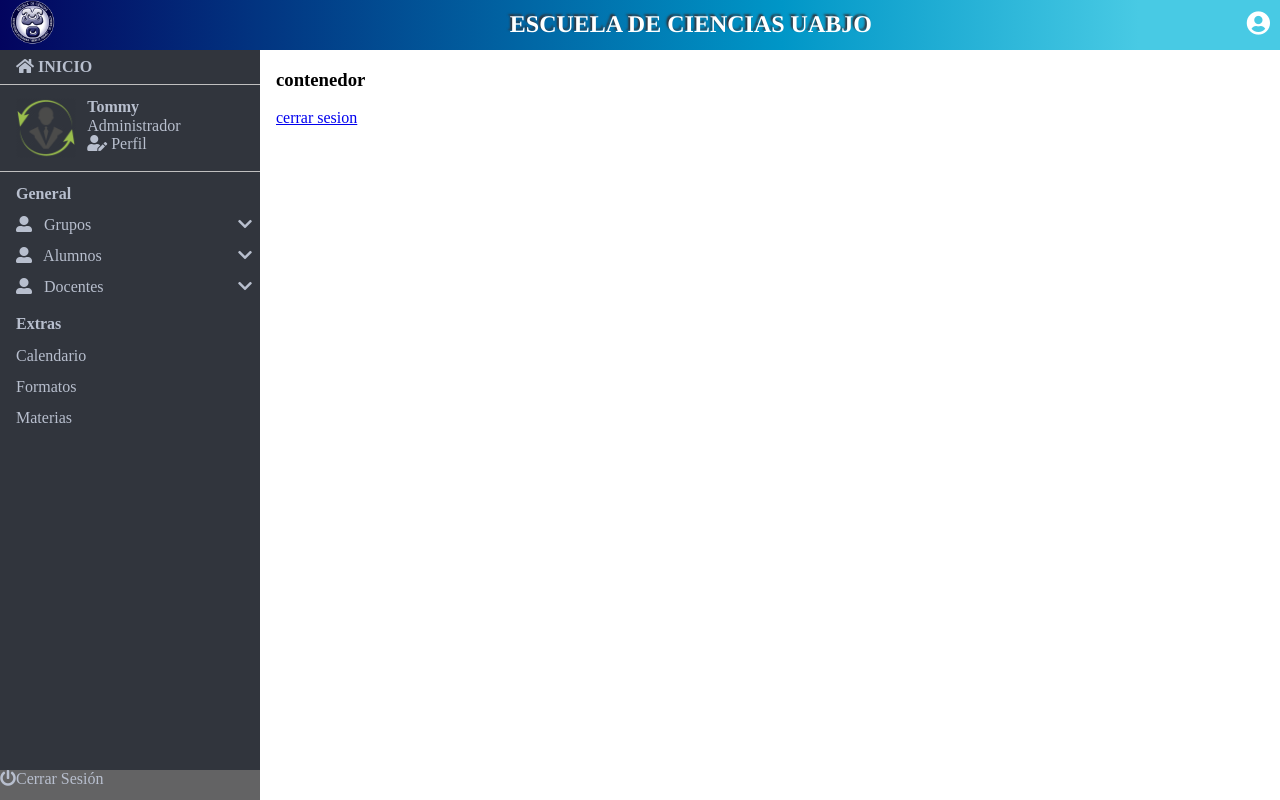
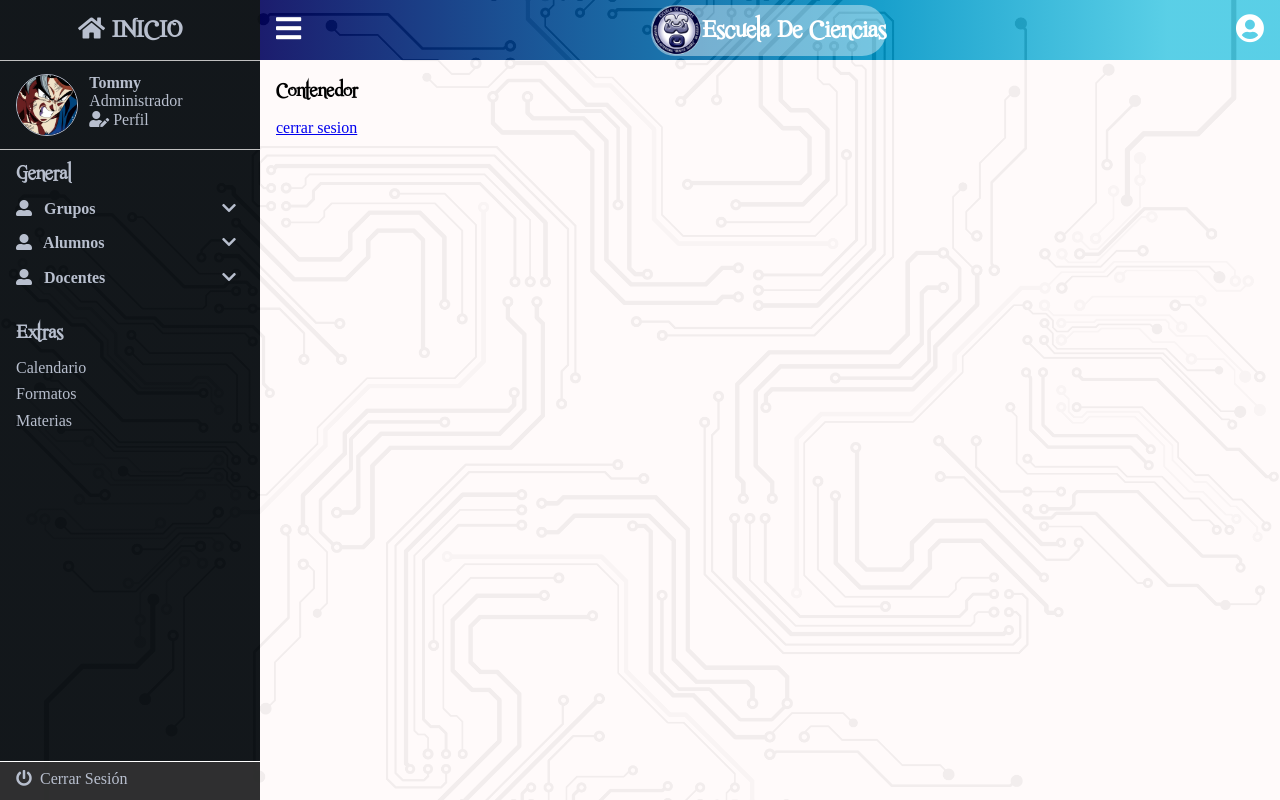
Before and after one commit to Thomas-jpg/computacion, a PHP site: page /views/administrativo/index.php in a window 1280 px wide. Run offline with PHP 8.4, Linux system fonts and the light colour scheme.

Commit message:
se mejoraron los estilos del layaout

```diff
--- a/css/estilos.css
+++ b/css/estilos.css
@@ -1,3 +1,19 @@
+body{
+    background-image: url(../img/circuito2.png);
+    background-size: 100%;
+    background-position: center;
+    background-repeat: repeat-y;
+}
+/* variables */
+:root{
+    --colorIcons: #ffffff;
+    --navTextColor:rgb(184, 191, 206);
+}
+/* fuente para titulos */
+@font-face{
+    src: url(../fonts/romance_fatal_serif/romance_fatal_serif_JC_Fonts.ttf);
+    font-family: 'titulos';
+}
 /*creacion del grid*/
 .gridHeader{
     grid-area: gridHeader;
@@ -6,6 +22,7 @@
     grid-area: gridMenu;
     overflow-x: hidden;
     width: 260px;
+    background: rgba(3, 71, 119,.8);
 }
 .Container{
     grid-area: gridContainer;
@@ -16,10 +33,10 @@
     height: 100vh;
     display: grid;
     grid-template-columns: 260px auto;
-    grid-template-rows: 50px auto;
+    grid-template-rows: 60px auto;
     column-gap: 0px;
     row-gap: 0px;
-    grid-template-areas: "gridHeader gridHeader"
+    grid-template-areas: "gridMenu gridHeader"
                         "gridMenu gridContainer" ;
 }
 .show{
@@ -30,58 +47,44 @@
 }
 /*creacion del grid*/
 /*seccion del header*/
-header{
-    width: 100%;
-    height: 50px;
-    overflow-x: hidden;
-    overflow-y: hidden;
-    position: relative;
+.gridHeader{
+    background: rgb(3,4,94);
+    background: -moz-linear-gradient(90deg, rgba(3,4,94,.9) 0%, rgba(0,150,199,0.9) 61%, rgba(72,202,228,.9) 89%);
+    background: -webkit-linear-gradient(90deg, rgba(3,4,94,.9) 0%, rgba(0,150,199,.9) 61%, rgba(72,202,228,.9) 89%);
+    background: linear-gradient(90deg, rgba(3,4,94,.9) 0%, rgba(0,150,199,.9) 61%, rgba(72,202,228,.9) 89%);
 }
-.blue_bg{
-    width: 100%;
+.header{
     height: 100%;
-    background: url(../img/portada1.png);
-    background-size: cover;
-    background-color: dodgerblue;
-
+    padding-left: 1em;
+    padding-right: 1em;
+    display: flex;
+    justify-content: space-between;
+    align-items: center;
 }
-.white_bg{
-    width: 100%;
+.spanMenu,
+.btnPerfil{
+    color: var(--colorIcons);
+    font-size: 1.8em;
+}
+/* .spanMenu{
+    display: none;
+} */
+.ciencias{
+    display: flex;
+    align-items: center;
+    height: 85%;
+    border-radius: 1.5em;
+    background-color: rgba(255,255,255,.4);
+}
+.ciencias img{
     max-height: 100%;
-    display: flex;
-    background: rgb(3,4,94);
-    background: -moz-linear-gradient(90deg, rgba(3,4,94,1) 0%, rgba(0,150,199,1) 61%, rgba(72,202,228,1) 89%);
-    background: -webkit-linear-gradient(90deg, rgba(3,4,94,1) 0%, rgba(0,150,199,1) 61%, rgba(72,202,228,1) 89%);
-    background: linear-gradient(90deg, rgba(3,4,94,1) 0%, rgba(0,150,199,1) 61%, rgba(72,202,228,1) 89%);
-    position: absolute;
-    bottom: 0;
-    align-items: center;
-    justify-content: space-between;
-    z-index: 1;
+    object-fit: contain;
 }
-.white_bg > h1{
-    color: white;
-    margin-left: 80px;
-    font-family: 'cursive,Times New Roman', Times, serif;
+.ciencias h1{
+    font-family: 'titulos',cursive,serif;
     font-size: 1.5em;
-    text-transform: uppercase;
-    text-shadow: #31353d -2px -2px 2px;
-}
-.white_bg > .btnPerfil{
-    font-size: 1.5em;
-    color: white;
-    height: fit-content;
-    margin-right: 10px;
-}
-.white_bg #spanMenu{
-    display: none;
-    font-size: 1.5em;
-    color: white;
-    height: fit-content;
-    margin-left: 10px;
-}
-.white_bg .logoHeader{
-    margin-left: 10px;
+    text-transform: capitalize;
+    color: var(--colorIcons);
 }
 /*seccion del header*/
 /*seccion del nav*/
@@ -90,122 +93,150 @@ header{
     width: 100%;
     height: 100%;
     position: relative;
-    background-color: #31353d;
+    background: rgb(15,14,14);
+    background: linear-gradient(90deg, rgba(15,14,14,.9) 100%, rgba(31,28,28,.9) 100%);
     overflow: hidden;
 }
 .sidebar a{
-    color:rgb(184, 191, 206);
+    color:var(--navTextColor);
+    padding-bottom: 0.5em;
     text-decoration: none;
-    transition: all 0.2s ease-in;
-    padding-top: 0.8em;
+    transition: color 0.2s;
 }
 .sidebar a:hover{
-    color: #fffff0;
+    color: var(--colorIcons);
 }
 .sidebar .sidebar-content{
-    width: 100%;
-    height: 100%;
     overflow-y: auto;
 }
-.sidebar .sidebar-content .inicio{
-    width: 100%;
-    padding-top: 0.5em;
-    padding-bottom: 0.5em;
+.sidebar-content .inicio{
+    display: flex;
+    height: 60px;
+    justify-content: center;
+    align-items: center;
+    border-bottom: 1px solid#c0c0c0;
+}
+.inicio > a{
+    font-family: 'titulos','Times New Roman', Times, serif;
+    text-transform: uppercase;
+    font-weight: bold;
+    padding-bottom: initial;
+    font-size: 1.5em;
+}
+/*area info usuario*/
+.sidebar-header{
+    padding-top: 0.8em;
+    padding-bottom: 0.8em;
+    padding-left: 1em;
     border-bottom: 1px solid#c0c0c0;
     overflow-x: hidden;
 }
-.sidebar-content .inicio > a{
-    text-transform: uppercase;
-    font-weight: bold;
-    font-size: 1em;
-    margin-left: 1em;
-}
-/*area info usarip*/
-.sidebar .sidebar-content .sidebar-header{
-    width: 100%;
-    padding-top: 0.8em;
-    padding-bottom: 0.8em;
-    border-bottom: 1px solid#c0c0c0;
-    overflow-x: hidden;
-}
-.sidebar .sidebar-content .sidebar-header .img-user{
-    float: left;
-    margin-left: 1em;
-    margin-right: 0.7em;
+.sidebar-header .img-user{
     width: 60px;
     height: 60px;
-    border-radius: 2px;
+    float: left;
+    margin-right: 0.7em;
+    border: 1px solid var(--navTextColor);
+    border-radius: 2em;
 }
-.sidebar .sidebar-content .sidebar-header .img-user >img{
-    object-fit: cover;
+.img-user > img{
     width: 100%;
     height: 100%;
+    border-radius: 2em;
+    object-fit: cover;
 }
-.sidebar .sidebar-content .sidebar-header .info-user{
+.sidebar-header .info-user{
     float: left;
 }
-.sidebar .sidebar-content .sidebar-header .info-user >span{
-    color: rgb(184, 191, 206);
+.info-user >span{
+    color: var(--navTextColor);
     display: block;
 }
 /*area del menu*/
-.sidebar .sidebar-content .sidebar-menu{
-    width: 100%;
+.sidebar-menu{
     padding-top: 0.8em;
+    padding-left: 1em;
+    padding-right: 1em;
     padding-bottom: 30px;
-    color: rgb(184, 191, 206);
+    color: var(--navTextColor);
+    overflow-x: hidden;
 }
-.sidebar .sidebar-content .sidebar-menu .menu-header > span{
+.sidebar-menu .menu-header{
+    font-family: 'titulos','Times New Roman', Times, serif;
     font-weight: bold;
-    font-size: 1em;
-    margin-left: 1em;
+    font-size: 1.2em;
+    padding-bottom: 0.8em;
 }
-.sidebar .sidebar-content .sidebar-menu ul{
+.sidebar-menu ul{
     list-style: none;
     padding: 0;
     margin: 0;
 }
-.sidebar .sidebar-content .sidebar-menu .dropdown{
-    width: 100%;
-}
-.sidebar .sidebar-content .sidebar-menu .dropdown > a{
-    width: 100%;
+.sidebar-menu .dropdown > a{
     display: flex;
     justify-content: space-between;
+    padding-bottom: 1em;
+    font-weight: bold;
 }
-.sidebar .sidebar-content .sidebar-menu .dropdown > a i{
+.dropdown > a i{
     padding-right: 0.5em;
+}
+.dropdown .submenu{
+    display: none;
     padding-left: 1em;
+    padding-bottom: 1em;
+    position: relative;
 }
-.sidebar .sidebar-content .sidebar-menu .dropdown .submenu{
-    background-color: #3a3f48;
+.submenu li{
+    padding-bottom: 1em;
+}
+.submenu li::before{
+    content: "";
+    position: absolute;
+    display: block;
     width: 100%;
-    padding-bottom: 10px;
-    display: none;
+    height: 2.1em;
+    background-color: rgba(255, 250, 250,1);
+    transform: translateX(100%);
+    transition: transform 0.4s;
+    border-radius: 0.8em 0 0 0.8em;
 }
-.sidebar .sidebar-content .sidebar-menu .dropdown .submenu ul li{
+.submenu li:hover::before{
+    transform: translateX(0);
+}
+.submenu .mostrarContenedor{
     position: relative;
-    padding: 10px 0 0px 2em;
+    top:0.3em;
+    left: 0.3em;
+    z-index: 10;
 }
-
-
-.sidebar .sidebar-content .sidebar-menu .extras{
-    width: 100%;
-    padding-top: 0.8em;
-}
-.sidebar .sidebar-content .sidebar-menu .extras a{
-    margin-left: 1em;
+.sidebar-menu .extras{
+    padding-bottom: 0.5em;
 }
 /*footer del nav*/
-.sidebar .sidebar-footer{
+.sidebar-footer{
+    height: 30px;
     width: 100%;
-    height: 30px;
     position: absolute;
     bottom: 0;
-    overflow-x: hidden;
-    background-color: rgba(105, 105, 105, .9);
+    border-top: 1px solid var(--colorIcons);
+    padding-left: 1em;
+    padding-top: 0.5em;
+    background-color: rgba(50, 50, 50, .9);
 }
-
+.sidebar-footer i{
+    margin-right: 0.5em;
+}
+/* sección del container */
+.container{
+    padding-left: 1em;
+    background-color: rgba(255, 250, 250, .95);
+}
+.title{
+    text-transform: capitalize;
+    font-family: 'titulos','Times New Roman', Times, serif;
+}
+/* fin seccion del contenedor */
 /*medias querys*/
 @media screen and (max-width: 768px){
     .grid-container{
--- a/views/administrativo/index.php
+++ b/views/administrativo/index.php
@@ -15,15 +15,16 @@
 <body>
     <div class="grid-container">
         <div class="gridHeader">
-            <header>
-                <div class="blue_bg"></div>
-                <div class="white_bg">
-                    <div id="spanMenu">
-                        <i class="fas fa-bars"></i>
-                    </div>
-                    <div class="logoHeader"><img src="../../img/logo_ciencias.png" alt="Escuela de Ciencias" width="45px" height="45px"></div>
-                    <h1>Escuela de Ciencias UABJO</h1>
-                    <div class="btnPerfil"><i class="fas fa-user-circle"></i></div>
+            <header class="header">
+                <div id="spanMenu" class="spanMenu">
+                    <i class="fas fa-bars"></i>
+                </div>
+                <div class="ciencias">
+                    <img src="../../img/logo_ciencias.png" alt="Escuela de Ciencias">
+                    <h1>Escuela de Ciencias</h1>
+                </div>
+                <div class="btnPerfil">
+                    <i class="fas fa-user-circle"></i>
                 </div>
             </header>
         </div>
@@ -35,18 +36,18 @@
                     </div>
                     <div class="sidebar-header">
                         <div class="img-user">
-                            <img src="../../img/logoLogin.png" alt="">
+                            <img src="../../img/original.jpg" alt="user">
                         </div>
                         <div class="info-user">
                             <span class="userName">
-                                <strong>Tommy</strong>
+                                <strong id="nombreUsuario">Tommy</strong>
                             </span>
-                            <span class="rolUser">
+                            <span class="rolUser" id="rolUsuario">
                                 Administrador
                             </span>
                             <span class="perfilUser">
-                                <i class="fas fa-user-edit"></i>
-                                Perfil
+                                <a href=""><i class="fas fa-user-edit"></i>
+                                Perfil</a>
                             </span>
                         </div>
                     </div>
@@ -74,6 +75,12 @@
                                                 Generar Grupos
                                             </a>
                                         </li>
+                                        <li>
+                                            <a href="#" class="mostrarContenedor" data-id="3">
+                                                <i class="fas fa-user"></i>
+                                                Editar Grupos
+                                            </a>
+                                        </li>
                                     </ul>
                                 </div>
                             </li>
@@ -85,9 +92,11 @@
                                 </a>
                                 <div class="submenu">
                                     <ul>
-                                        <li><a href="#"><i class="fas fa-user"></i>Registrar</a></li>
+                                        <li><a href="#" class="mostrarContenedor">
+                                            <i class="fas fa-user"></i>Registrar</a>
+                                        </li>
                                         <li>
-                                            <a href="#">
+                                            <a href="#" class="mostrarContenedor">
                                                 <i class="fas fa-user"></i>
                                                 Consultar
                                             </a>
@@ -103,9 +112,11 @@
                                 </a>
                                 <div class="submenu">
                                     <ul>
-                                        <li><a href="#"><i class="fas fa-user"></i>Registrar</a></li>
+                                        <li><a href="#" class="mostrarContenedor">
+                                            <i class="fas fa-user"></i>Registrar</a>
+                                        </li>
                                         <li>
-                                            <a href="#">
+                                            <a href="#" class="mostrarContenedor">
                                                 <i class="fas fa-user"></i>
                                                 Consultar
                                             </a>
@@ -136,8 +147,8 @@
                 </div>
             </nav>
         </div>
-        <div class="Container">
-            <h3>contenedor</h3>
+        <div class="container">
+            <h3 class="title">contenedor</h3>
             <a href="../../controllers/usuario/controlador_cerrarSesion.php">cerrar sesion</a>
         </div>
     </div>
@@ -206,7 +217,7 @@
                 const ruta=event.target.getAttribute('data-id');
                 switch (ruta) {
                     case '1':
-                        mostrarVistas('.Container','vista_verGrupos.php');
+                        mostrarVistas('.container','vista_verGrupos.php');
                         break;
 
                     default:
--- a/views/administrativo/vista_verGrupos.php
+++ b/views/administrativo/vista_verGrupos.php
@@ -1,5 +1,5 @@
 <div>
-    <h1>GRUPOS</h1>
+    <h1 class="title">GRUPOS</h1>
     <p>Lorem ipsum dolor sit amet consectetur adipisicing elit. Repellat accusantium qui, voluptatem assumenda eum facere? Odio consequuntur voluptates illo ab ea atque quisquam ipsa rem cupiditate, eveniet magnam. Voluptatem, commodi.</p>
     <p>Lorem ipsum dolor sit amet consectetur adipisicing elit. Nostrum dolorum fugit vero labore obcaecati incidunt animi fuga excepturi eum? Dolorum voluptate, totam fugiat nam veniam tempore rerum esse repellendus molestiae?</p>
 </div>
```
Also changed, not shown: img/original.jpg (added), img/sleepy.png (added).
